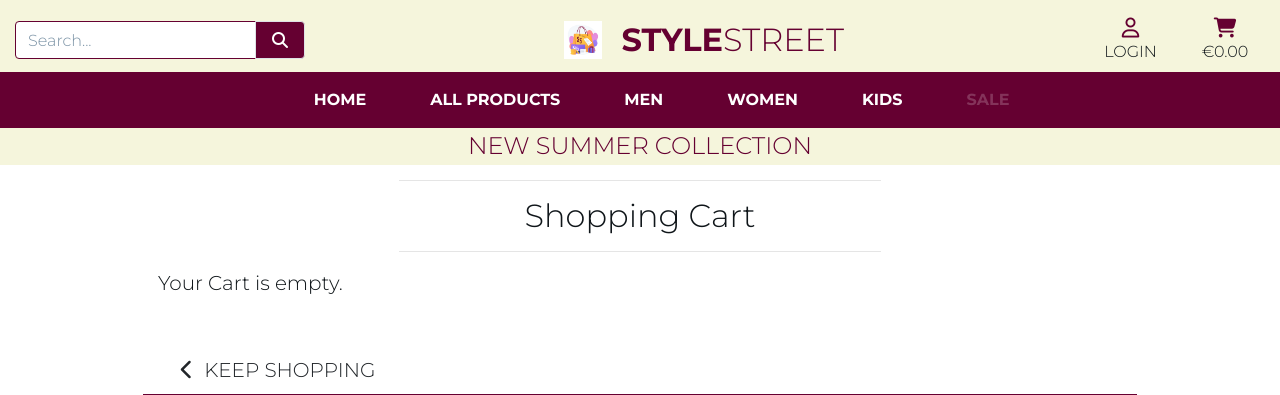
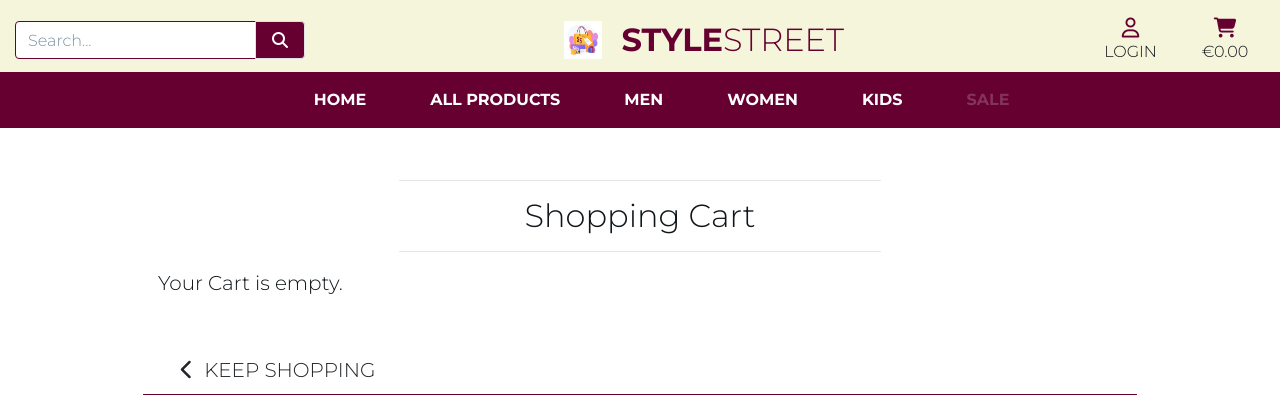
Before and after one commit to AbdulSyed05/style-street, a Django app: page /bag/ in a window 1280 px wide. Shown: the top 395 px of the page. Run offline with Django 3.2, Linux system fonts and the light colour scheme; some libraries are stand-ins or nearby versions.

Commit message:
removed sticky banners

```diff
--- a/templates/base.html
+++ b/templates/base.html
@@ -159,11 +159,11 @@
                 {% include 'includes/main-nav.html' %}
             </nav>
         </div>
-        <div id="delivery-banner" class="row text-center">
+        <!-- <div id="delivery-banner" class="row text-center">
             <div class="col bg-beig text-pink">
                 <h4 class="logo-font my-1">New Summer Collection</h4>
             </div>
-        </div>
+        </div> -->
     </header>
 
     {% if messages %}
```
Also changed, not shown: db.sqlite3.
